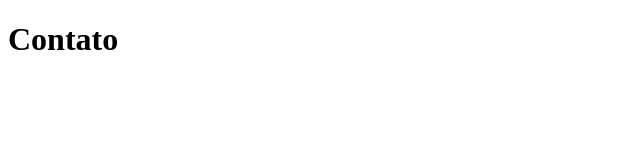
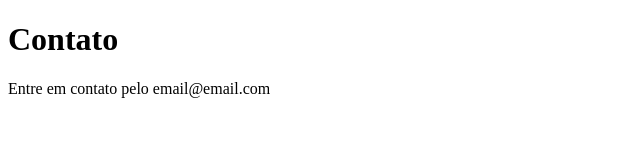
Before and after one commit to MarceloMBruneri/sistema-de-cadastro, a plain HTML site: page contato.html in a window 1280 px wide. Shown: the whole page, without its empty margins (0-640 px from the left). Drawn offline with Linux system fonts and the light colour scheme.

Commit message:
Update contato.html, adicionando email de contato

```diff
--- a/contato.html
+++ b/contato.html
@@ -7,5 +7,6 @@
 </head>
 <body>
     <h1>Contato</h1>
+    <p>Entre em contato pelo email@email.com</p>
 </body>
 </html>
```
